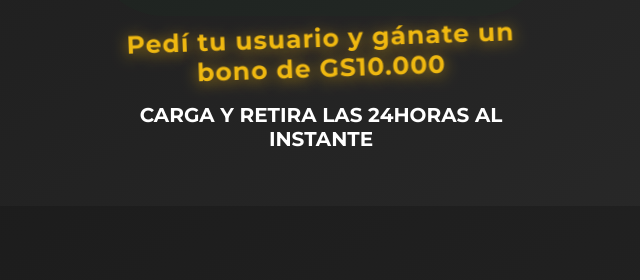
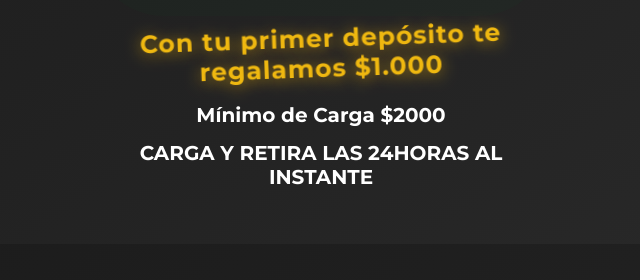
Before and after one commit to martindropzen7776/azar2, a plain HTML site: page index.html in a window 1280 px wide. Shown: the part 520-800 px from the top of the page, without its empty margins (319-959 px from the left). Drawn offline with Linux system fonts and the light colour scheme.

Commit message:
Update index.html

```diff
--- a/index.html
+++ b/index.html
@@ -161,9 +161,9 @@ src="https://www.facebook.com/tr?id=703889295026779&ev=PageView&noscript=1"
         </a>
 
         <div class="footer">
-            <p style="color: #efb810;">Pedí tu usuario y gánate un bono de GS10.000</p>
+            <p style="color: #efb810;">Con tu primer depósito te regalamos $1.000</p>
+            <h1>Mínimo de Carga $2000</h1>
             <h1>CARGA Y RETIRA LAS 24HORAS AL INSTANTE</h1>
-
         </div>
     </div>
 
```
